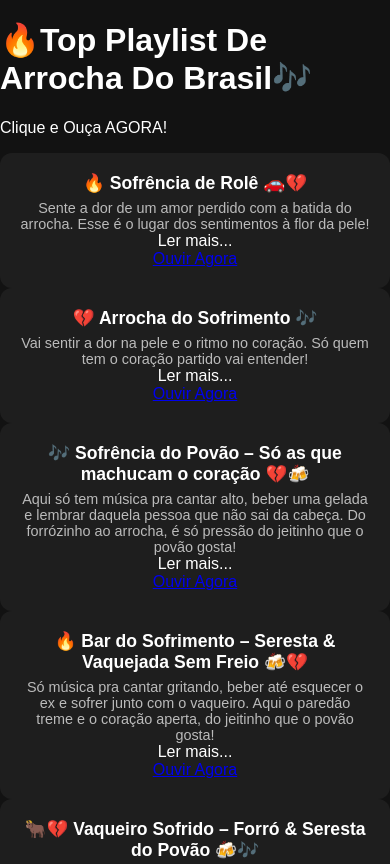
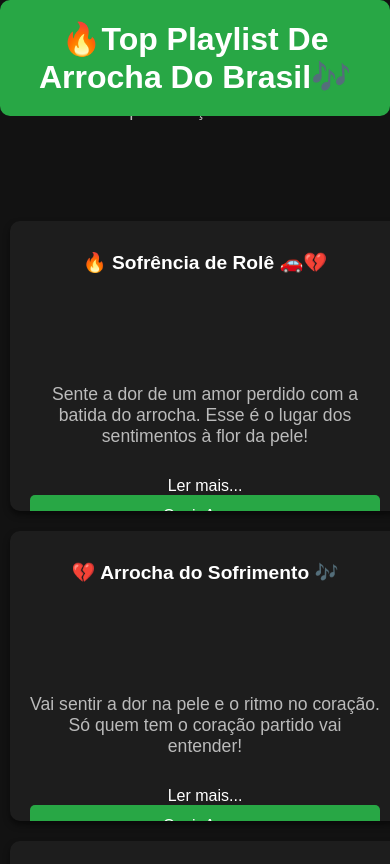
Before and after one commit to offshoesss01/topplaylistarrocha, a plain HTML site: page index.html in a window 390 px wide. Shown: the top 864 px of the page. Drawn offline with Linux system fonts and the light colour scheme.

Commit message:
Update style.css

```diff
--- a/style.css
+++ b/style.css
@@ -1,81 +1,134 @@
-/* Estilo geral */
+/* Estilos Globais */
 body {
-  font-family: Arial, sans-serif;
-  background-color: #121212;
-  color: #fff;
+    background-color: #121212; /* Fundo escuro */
+    color: white; /* Texto branco */
+    font-family: Arial, sans-serif; /* Fonte padrão */
     margin: 0;
     padding: 0;
+    display: flex;
+    flex-direction: column;
+    align-items: center;
+    justify-content: flex-start; /* Garante que o conteúdo comece do topo */
+    min-height: 100vh;
 }
 
-/* Container principal */
-.container {
-  display: grid;
-  grid-template-columns: repeat(auto-fit, minmax(250px, 1fr));
-  gap: 20px;
+/* Título fixo no topo */
+h1 {
+    font-size: 2rem;
+    color: #fff;
+    background-color: #28a745; /* Cor de fundo verde */
     padding: 20px;
+    border-radius: 10px;
+    text-align: center;
+    width: 100%;
+    box-sizing: border-box;
+    margin: 0;
+    position: fixed; /* Fixa o título no topo */
+    top: 0;
+    left: 0;
+    z-index: 10; /* Garante que o título fique sobre os outros elementos */
 }
 
-/* Card da playlist */
+/* Texto de descrição abaixo do título */
+p {
+    color: #bbb;
+    font-size: 1.1rem;
+    margin-top: 100px; /* Cria um espaçamento maior para não sobrepor o título */
+    margin-bottom: 30px;
+}
+
+/* Container de playlists */
+.playlist-container {
+    display: grid;
+    grid-template-columns: repeat(auto-fill, minmax(250px, 1fr)); /* Grid responsivo */
+    gap: 20px;
+    padding: 10px;
+    width: 100%;
+    max-width: 1200px;
+    margin-top: 60px;
+    margin-left: 20px;
+}
+
+/* Estilo de cada card */
 .playlist-card {
-  background-color: #1e1e1e;
-  border-radius: 12px;
+    background-color: #1d1d1d;
     padding: 20px;
+    border-radius: 10px;
     text-align: center;
-  transition: transform 0.2s ease, box-shadow 0.2s ease;
+    box-shadow: 0 4px 6px rgba(0, 0, 0, 0.5);
+    transition: transform 0.3s, box-shadow 0.3s;
     display: flex;
     flex-direction: column;
     justify-content: space-between;
-}
-
-.playlist-card:hover {
-  transform: translateY(-5px);
-  box-shadow: 0 6px 20px rgba(0, 0, 0, 0.3);
+    height: 250px; /* Altura maior para caber descrição + botão */
+    overflow: hidden;
 }
 
 /* Título da playlist */
 .playlist-card h3 {
-  margin: 0 0 6px 0; /* espaço reduzido entre título e descrição */
-  font-size: 1.1rem;
-  font-weight: bold;
+    font-size: 1.2rem;
+    margin-bottom: 10px;
     color: #fff;
-  text-align: center;
+    margin-top: 10px;
 }
 
 /* Descrição da playlist */
-.playlist-description p {
-  margin: 0; /* remove espaçamento extra */
+.playlist-desc {
     font-size: 0.9rem;
     color: #bbb;
-  text-align: center;
+    margin-bottom: 10px;
+    max-height: 60px; /* mostra só o início */
+    overflow: hidden;
+    text-overflow: ellipsis;
+    transition: max-height 0.3s ease;
 }
 
-/* Botão */
-.btn {
-  margin-top: 15px;
-  padding: 10px 20px;
-  background-color: #1db954;
-  border: none;
-  border-radius: 8px;
-  color: #fff;
-  font-weight: bold;
-  cursor: pointer;
-  transition: background-color 0.2s ease, transform 0.2s ease;
+/* Quando expandir */
+.playlist-desc.expanded {
+    max-height: 150px; /* libera mais espaço */
+    overflow-y: auto;  /* ativa scroll se for muito longo */
+    padding-right: 5px; /* espaço p/ scrollbar */
 }
 
-.btn:hover {
-  background-color: #17a44a;
+/* Botão Ler mais */
+.read-more {
+    color: #28a745;
+    cursor: pointer;
+    font-size: 0.85rem;
+    margin-bottom: 10px;
+    display: inline-block;
+}
+
+.read-more:hover {
+    text-decoration: underline;
+}
+
+/* Botão de ouvir */
+.play-button {
+    display: inline-block;
+    padding: 12px 25px;
+    background-color: #28a745;
+    color: white;
+    text-decoration: none;
+    border-radius: 5px;
+    font-size: 1rem;
+    transition: background-color 0.3s, transform 0.2s;
+}
+
+.play-button:hover {
+    background-color: #218838;
     transform: scale(1.05);
 }
 
-/* Link de expansão da descrição */
-.toggle-description {
-  margin-top: 10px;
-  font-size: 0.8rem;
-  color: #1db954;
-  cursor: pointer;
-  text-decoration: none;
+/* Efeito hover no card */
+.playlist-card:hover {
+    transform: translateY(-10px);
+    box-shadow: 0 10px 15px rgba(0, 0, 0, 0.7);
 }
 
-.toggle-description:hover {
-  text-decoration: underline;
+/* Responsividade */
+@media (max-width: 768px) {
+    .playlist-container {
+        grid-template-columns: repeat(auto-fill, minmax(200px, 1fr));
     }
+}
```
Lines whose indentation alone changed are shown as unchanged.
